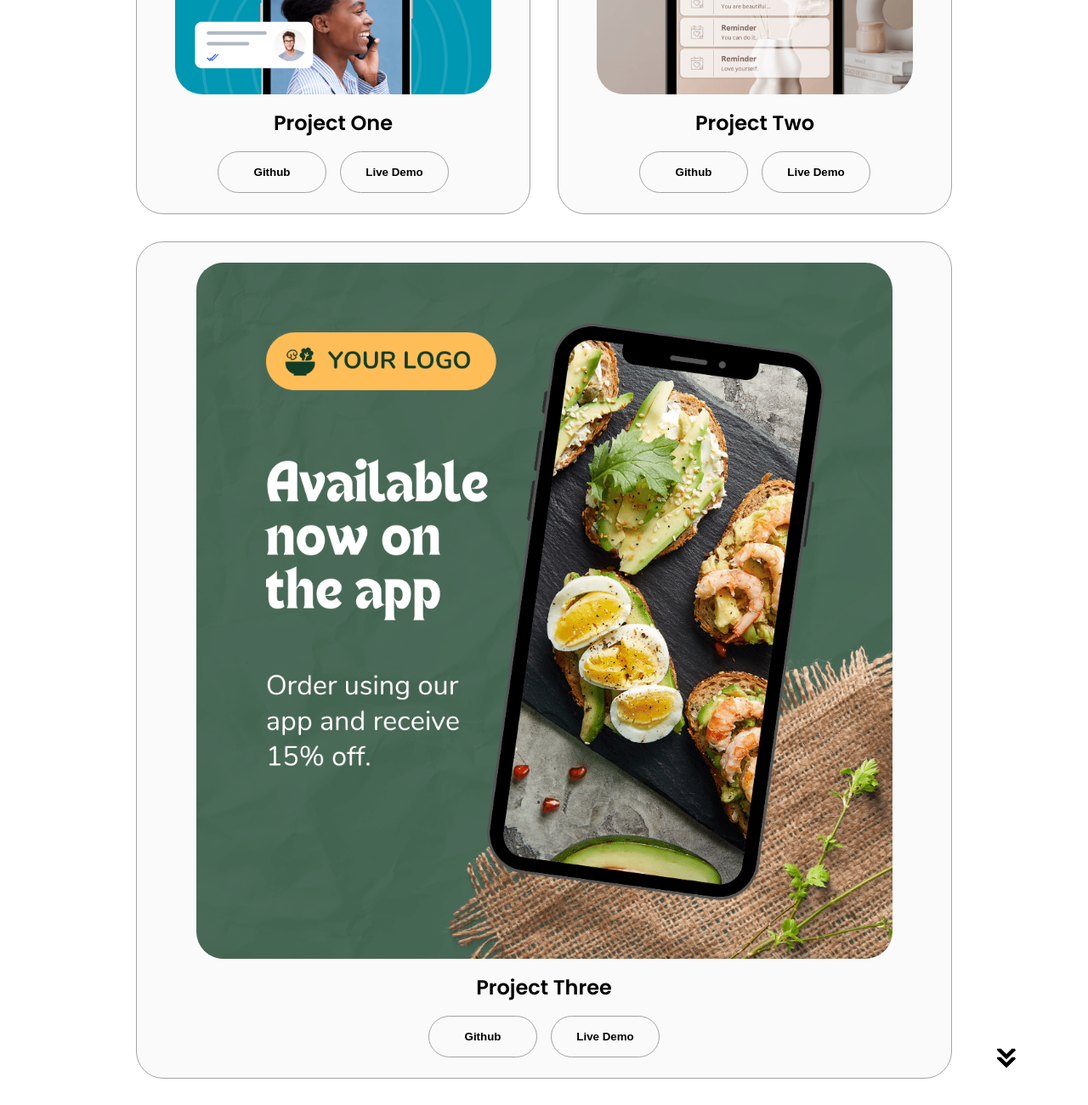
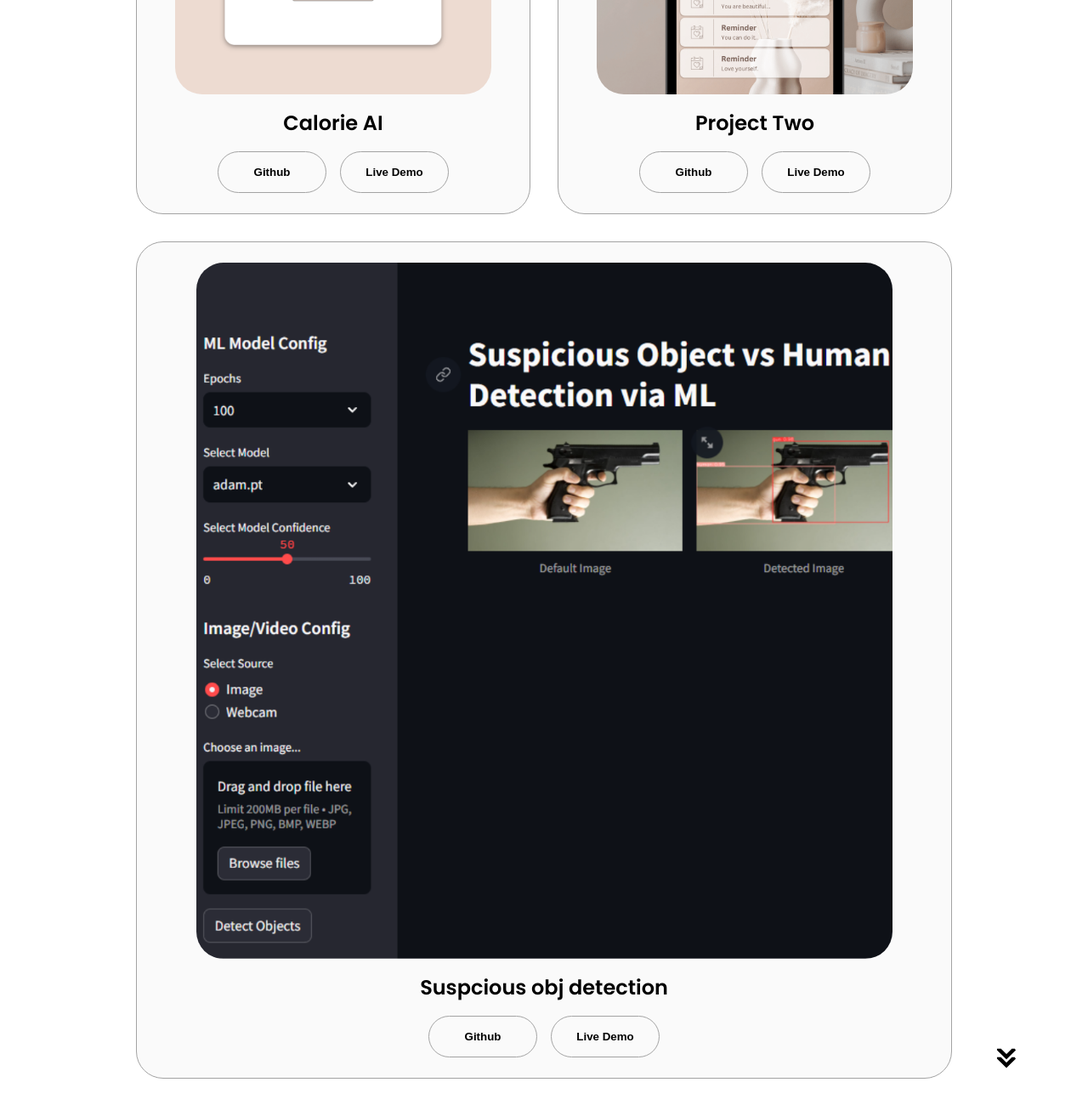
Before and after one commit to Raphae102/html-css-javascript-portfolio-raph, a plain HTML site: page index.html in a window 1280 px wide. Shown: the part 2880-4180 px from the top of the page at 85% size. Drawn offline with Linux system fonts and the light colour scheme.

Commit message:
changing project 1 and 3 pic

```diff
--- a/index.html
+++ b/index.html
@@ -214,10 +214,10 @@
             <div class="about-containers">
             <div class="details-container color-container">
                 <div class="article-container">
-                    <img src="./assets/project-1.png" alt="Project 1"
+                    <img src="./assets/Project1.png" alt="Calorie AI"
                     class="project-img">
                 </div>
-                <h2 class="experience-sub-title project-title">Project One</h2>
+                <h2 class="experience-sub-title project-title">Calorie AI</h2>
                 <div class="btn-container">
                     <button class="btn btn-color-2 project-btn"
                     onclick="location.href='https://github.com/'">Github</button>
@@ -240,10 +240,10 @@
             </div>
             <div class="details-container color-container">
                 <div class="article-container">
-                    <img src="./assets/project-3.png" alt="Project 3"
+                    <img src="./assets/project3.png" alt="Project 3"
                     class="project-img">
                 </div>
-                <h2 class="experience-sub-title project-title">Project Three</h2>
+                <h2 class="experience-sub-title project-title">Suspcious obj detection</h2>
                 <div class="btn-container">
                     <button class="btn btn-color-2 project-btn"
                     onclick="location.href='https://github.com/'">Github</button>
```
Also changed, not shown: assets/Project1.png (added), assets/project3.png (added).
